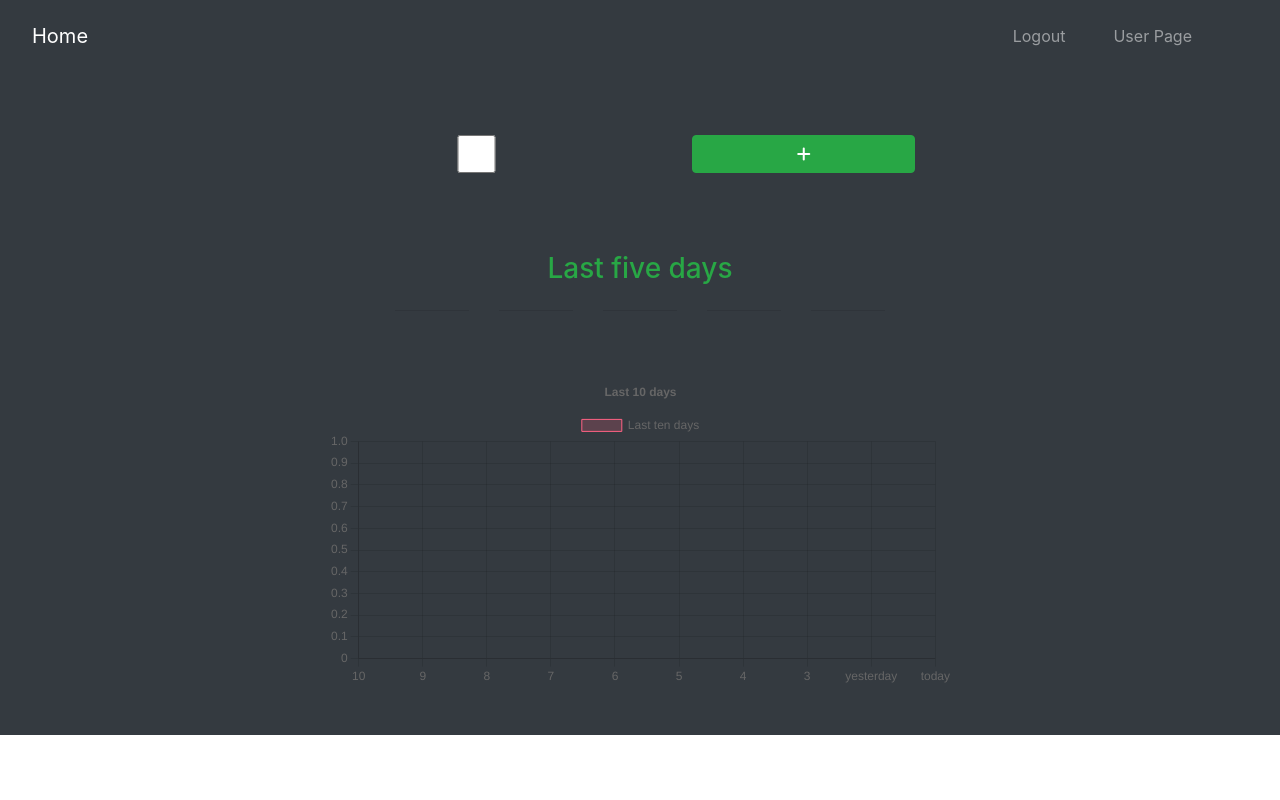
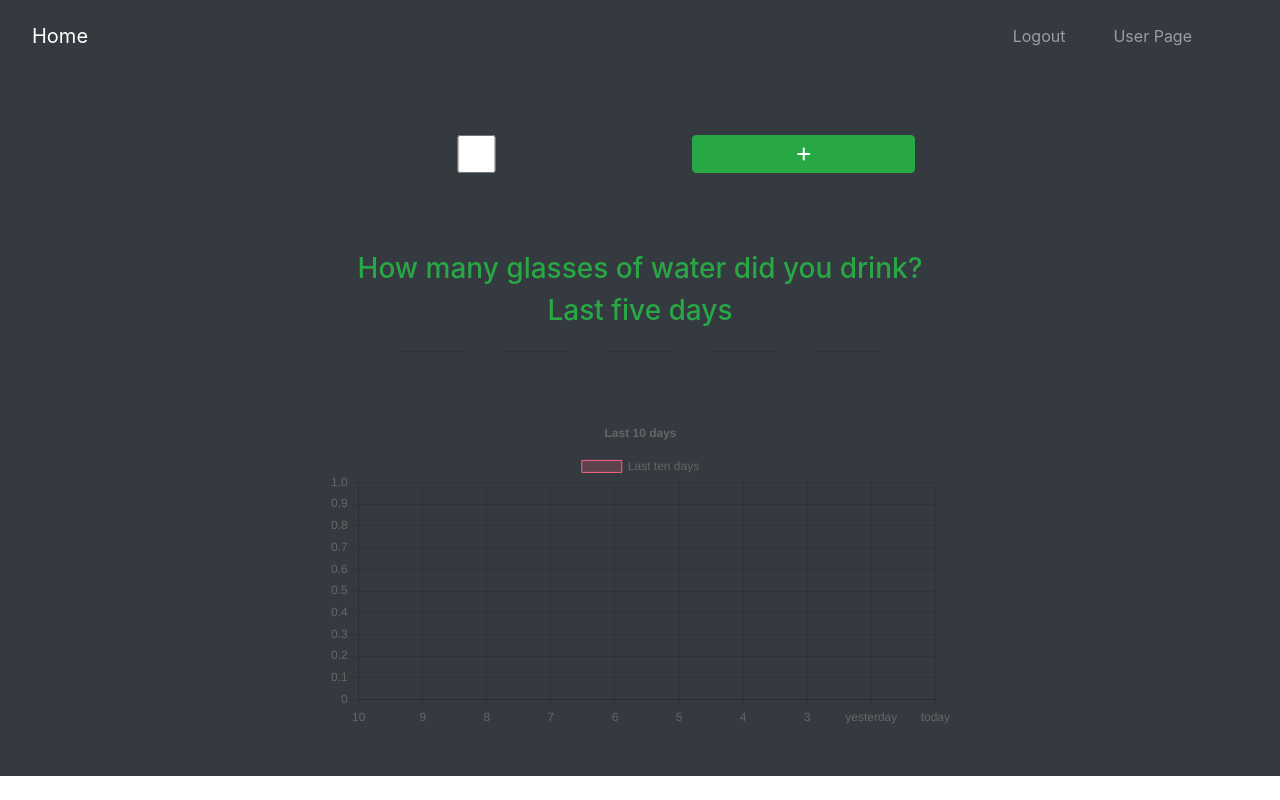
Before and after one commit to gzdlmn/drinking-water, a Django app: page /userpage/ in a window 1280 px wide. Run offline with Django 3.2, Linux system fonts and the light colour scheme; the visitor is signed in with stand-in values (Sample User, id 1); data that the repository does not hold is empty.

Commit message:
added title

```diff
--- a/templates/userpage.html
+++ b/templates/userpage.html
@@ -22,6 +22,7 @@
         </div>
         <div class="row">
             <div class="col-md-6 mx-auto text-center mt-5">
+                <h3 class="text-center text-success">How many glasses of water did you drink?</h3>
                 <h3 class="text-success">Last five days</h3>
                 <div class="d-flex justify-content-center">
                     <!-- for three days before yesterday -->
```
